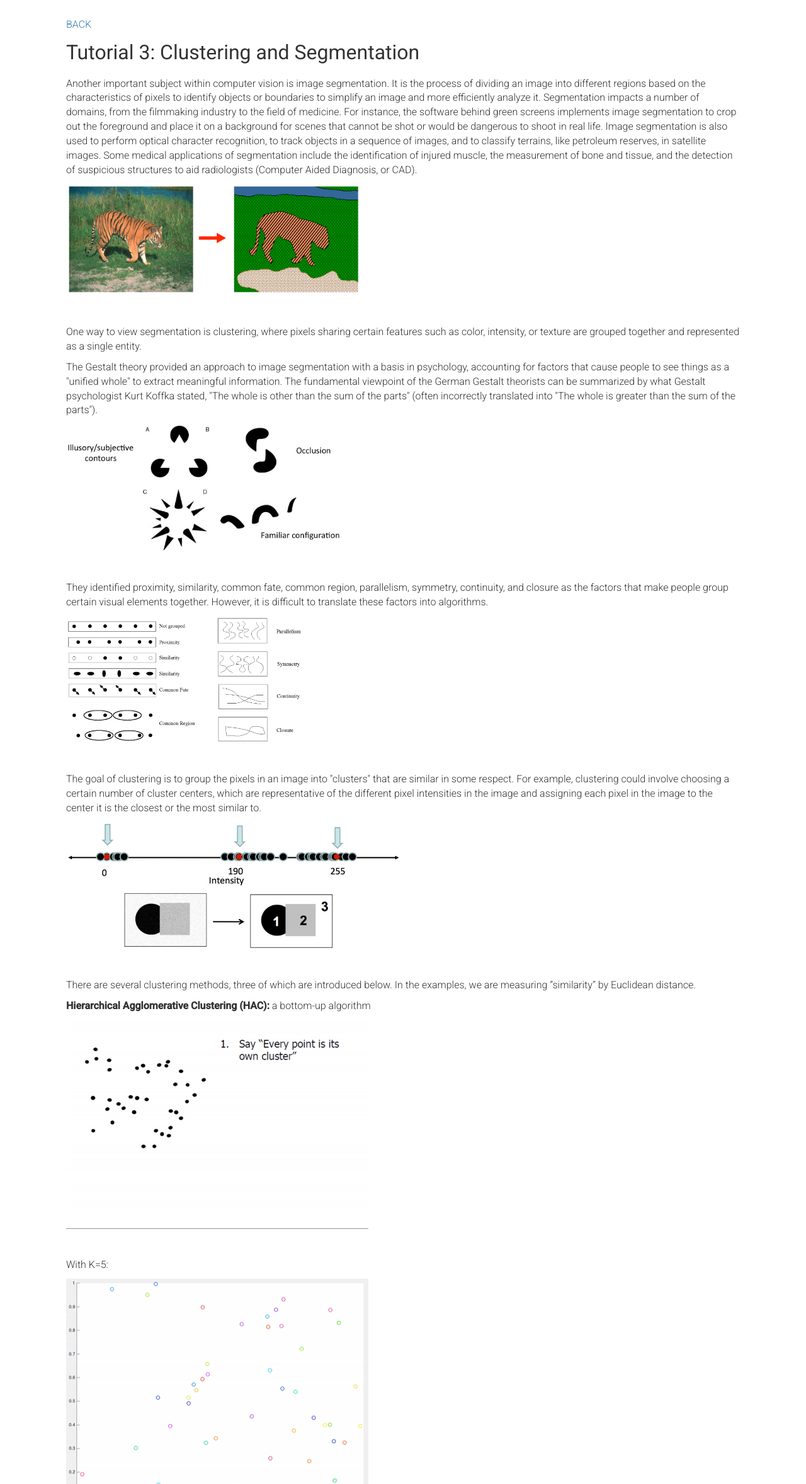
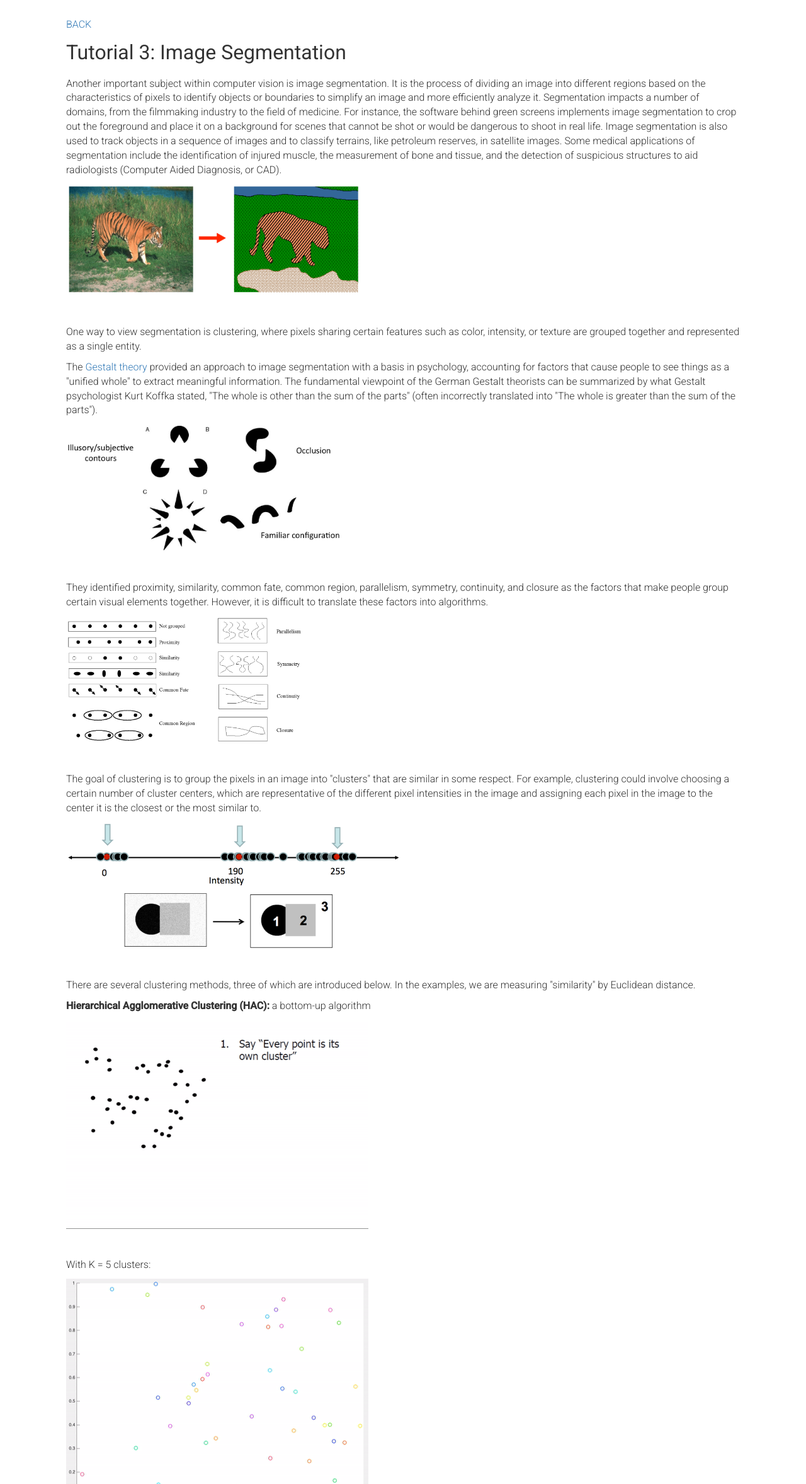
Before and after one commit to 18amyj/cvweb, a plain HTML site: page tutorial3.html in a window 1280 px wide. Shown: the part 204-2560 px from the top of the page at 63% size. Drawn offline with nearby package versions, Linux system fonts and the light colour scheme.

Commit message:
edited tutorial3 and minor edits to resources/about

```diff
--- a/tutorial3.html
+++ b/tutorial3.html
@@ -48,11 +48,11 @@
   <a href="tutorials.html" class="nav">BACK</a>
   <p></p>
 
-  <div class="section-title">Tutorial 3: Clustering and Segmentation</div>
+  <div class="section-title">Tutorial 3: Image Segmentation</div>
 
   <div class="section-text">
 
-  <p>Another important subject within computer vision is image segmentation. It is the process of dividing an image into different regions based on the characteristics of pixels to identify objects or boundaries to simplify an image and more efficiently analyze it. Segmentation impacts a number of domains, from the filmmaking industry to the field of medicine. For instance, the software behind green screens implements image segmentation to crop out the foreground and place it on a background for scenes that cannot be shot or would be dangerous to shoot in real life. Image segmentation is also used to perform optical character recognition, to track objects in a sequence of images, and to classify terrains, like petroleum reserves, in satellite images. Some medical applications of segmentation include the identification of injured muscle, the measurement of bone and tissue, and the detection of suspicious structures to aid radiologists (Computer Aided Diagnosis, or CAD).</p>
+  <p>Another important subject within computer vision is image segmentation. It is the process of dividing an image into different regions based on the characteristics of pixels to identify objects or boundaries to simplify an image and more efficiently analyze it. Segmentation impacts a number of domains, from the filmmaking industry to the field of medicine. For instance, the software behind green screens implements image segmentation to crop out the foreground and place it on a background for scenes that cannot be shot or would be dangerous to shoot in real life. Image segmentation is also used to track objects in a sequence of images and to classify terrains, like petroleum reserves, in satellite images. Some medical applications of segmentation include the identification of injured muscle, the measurement of bone and tissue, and the detection of suspicious structures to aid radiologists (Computer Aided Diagnosis, or CAD).</p>
 
   <figure>
     <img src="Pictures3/segmentation.png" alt="Clustering" style="width:469px" height="179px"/>
@@ -61,7 +61,7 @@
 
   <p>One way to view segmentation is clustering, where pixels sharing certain features such as color, intensity, or texture are grouped together and represented as a single entity.</p>
 
-  <p>The Gestalt theory provided an approach to image segmentation with a basis in psychology, accounting for factors that cause people to see things as a "unified whole" to extract meaningful information. The fundamental viewpoint of the German Gestalt theorists can be summarized by what Gestalt psychologist Kurt Koffka stated, "The whole is other than the sum of the parts" (often incorrectly translated into "The whole is greater than the sum of the parts").</p>
+  <p>The <a href="http://psychclassics.yorku.ca/Wertheimer/Forms/forms.htm">Gestalt theory</a> provided an approach to image segmentation with a basis in psychology, accounting for factors that cause people to see things as a "unified whole" to extract meaningful information. The fundamental viewpoint of the German Gestalt theorists can be summarized by what Gestalt psychologist Kurt Koffka stated, "The whole is other than the sum of the parts" (often incorrectly translated into "The whole is greater than the sum of the parts").</p>
 
   <figure>
     <img src="Pictures3/gestalt1.png" alt="Gestalt Theory" style="width:437px" height="203px"/>
@@ -82,7 +82,7 @@
   </figure>
   <br></br>
 
-  <p>There are several clustering methods, three of which are introduced below. In the examples, we are measuring “similarity” by Euclidean distance.</p>
+  <p>There are several clustering methods, three of which are introduced below. In the examples, we are measuring "similarity" by Euclidean distance.</p>
 
   <p><b>Hierarchical Agglomerative Clustering (HAC):</b> a bottom-up algorithm</p>
   <figure>
@@ -90,7 +90,7 @@
   </figure>
   <br></br>
 
-  <p>With K=5:</p>
+  <p>With K = 5 clusters:</p>
   <figure>
     <img src="gifs/hac_matlab.gif" alt="HAC" style="width:480px" height="396px"/>
   </figure>
@@ -109,7 +109,7 @@
   </figure>
   <br></br>
 
-  <p>With K=5:</p>
+  <p>With K = 5 clusters:</p>
   <figure>
     <img src="gifs/k-means.gif" alt="K means" style="width:480px" height="396px"/>
   </figure>
```
Also changed, not shown: about.html (+1 -1 lines), resources.html (+3 -3 lines), tutorial1.html (+1 -1 lines), 2 other files.
